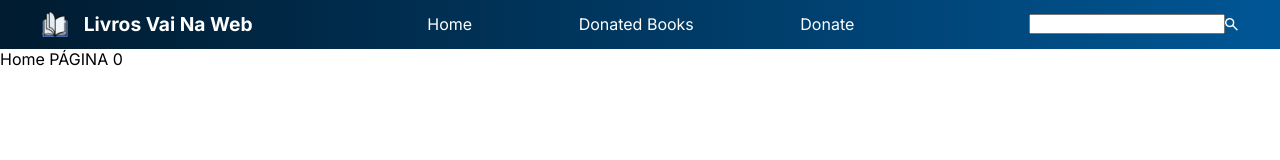
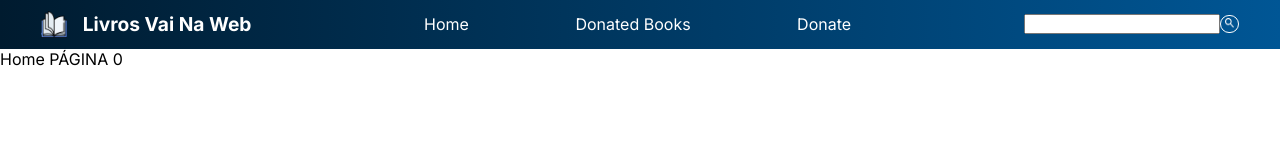
Before and after one commit to lolimamota/livros, a React (Vite) app: page / in a window 1280 px wide. Shown: the top 160 px of the page. Built offline with nearby package versions, Linux system fonts and the light colour scheme.

Commit message:
ADD: mudança de div para form, inclusão de um botão, estilização do botão de pesquisa.

```diff
--- a/src/App.jsx
+++ b/src/App.jsx
@@ -42,10 +42,12 @@ function App() {
             </li>
           </ul>
         </nav>
-        <div className={S.divInput}>
+        <form className={S.divInput}>
           <input type="search" name="search" id="search" />
-          <img src={Lupa} alt="Imagem de uma lupa, indicando o campo de busca do site" className={S.wLupa} />
-        </div>
+          <button>
+            <img src={Lupa} alt="Imagem de uma lupa, indicando o campo de busca do site" className={S.wLupa} />
+          </button>
+        </form>
       </section>
       <Routes>
         <Route path='/' element={<Home />} />
--- a/src/scss/styleComponents/routes/style-routes.module.scss
+++ b/src/scss/styleComponents/routes/style-routes.module.scss
@@ -31,9 +31,15 @@
         }
 
     }
-    // .divInput{
-    //     border: solid green;
-    // }
+    .divInput{
+        button{
+            width: 1.5vw;
+            border-radius: 100px 100px 100px 100px;
+            background-color: transparent;
+            border: solid #FFF .1rem;
+            cursor: pointer;
+        }
+    }
 }
 
 .wLogo{
@@ -42,4 +48,5 @@
 
 .wLupa{
     width: 1vw;
+    padding: .1rem;
 }
```
